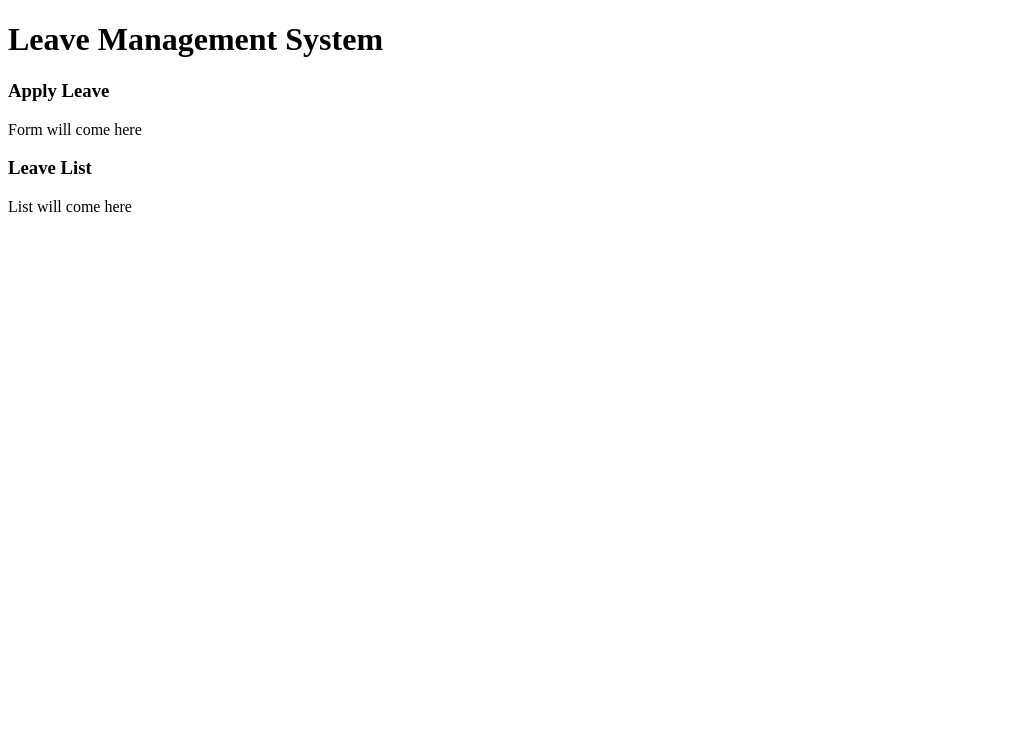
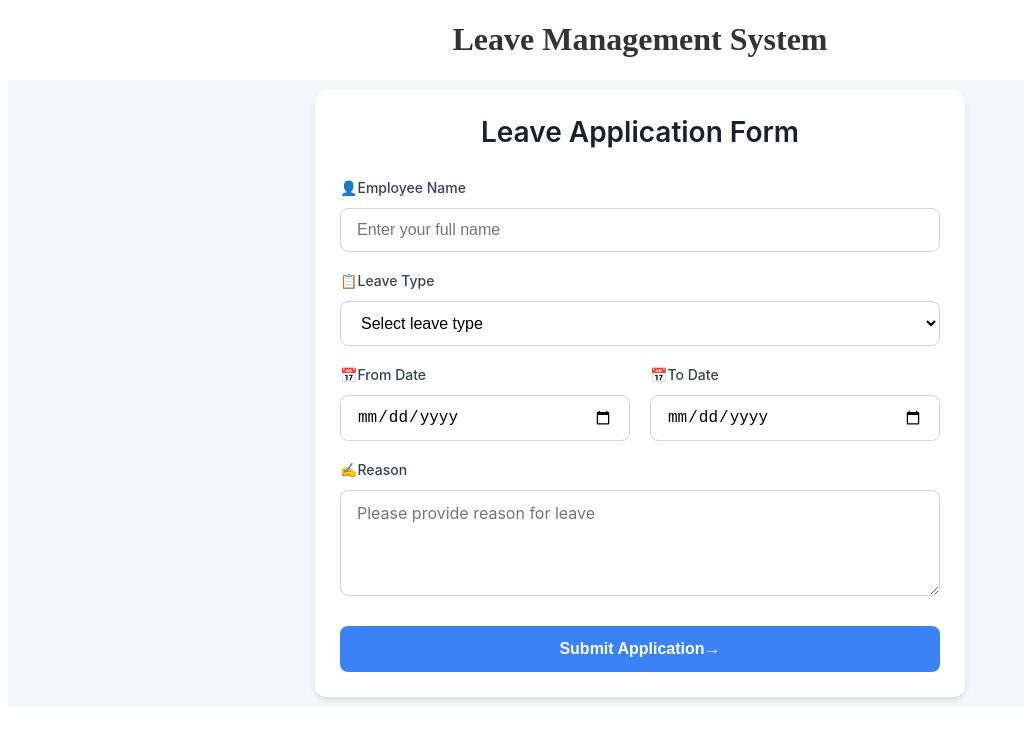
Before and after one commit to Rushikeshgunde/leave-management-frontend, a React (Vite) app: page / in a window 1280 px wide. Shown: the top 744 px of the page, without its empty margins (0-1024 px from the left). Built offline with nearby package versions, Linux system fonts and the light colour scheme.

Commit message:
Day 2: Leave form UI added

```diff
--- a/src/App.css
+++ b/src/App.css
@@ -0,0 +1,5 @@
+.header-h1{
+    text-align: center;
+    color: #333;
+    margin:  0;
+}
--- a/src/App.jsx
+++ b/src/App.jsx
@@ -11,7 +11,7 @@ function App() {
     <>
      <Header/>
      <LeaveForm/>
-     <LeaveList/>
+     {/* <LeaveList/> */}
     </>
   )
 }
--- a/src/component/Header.jsx
+++ b/src/component/Header.jsx
@@ -1,8 +1,9 @@
 import React from 'react'
+// import './App.css';
 
 const Header = () => {
   return (
-    <div>
+    <div className='header-h1'>
         <h1>Leave Management System</h1>
     </div>
   )
--- a/src/pages/LeaveForm.jsx
+++ b/src/pages/LeaveForm.jsx
@@ -1,10 +1,95 @@
 import React from 'react'
+import '../styles/LeaveForm.css'
 
 const LeaveForm = () => {
   return (
-    <div>
-      <h3>Apply Leave</h3>
-      <p>Form will come here</p>
+      <div className="leave-form-container">
+      <div className="leave-form-wrapper">
+        <h1 className="leave-form-title">Leave Application Form</h1>
+
+        <div className="leave-form-content">
+          <div className="leave-form-group">
+            <label className="leave-form-label" htmlFor="employeeName">
+              <span className="leave-form-label-icon">👤</span>
+              Employee Name
+            </label>
+            <input
+              type="text"
+              id="employeeName"
+              name="employeeName"
+              className="leave-form-input"
+              placeholder="Enter your full name"
+            />
+          </div>
+
+          <div className="leave-form-group">
+            <label className="leave-form-label" htmlFor="leaveType">
+              <span className="leave-form-label-icon">📋</span>
+              Leave Type
+            </label>
+            <select
+              id="leaveType"
+              name="leaveType"
+              className="leave-form-select"
+            >
+              <option value="">Select leave type</option>
+              <option value="sick">Sick Leave</option>
+              <option value="casual">Casual Leave</option>
+              <option value="annual">Annual Leave</option>
+              <option value="maternity">Maternity Leave</option>
+              <option value="paternity">Paternity Leave</option>
+              <option value="unpaid">Unpaid Leave</option>
+            </select>
+          </div>
+
+          <div className="leave-form-date-row">
+            <div className="leave-form-group">
+              <label className="leave-form-label" htmlFor="fromDate">
+                <span className="leave-form-label-icon">📅</span>
+                From Date
+              </label>
+              <input
+                type="date"
+                id="fromDate"
+                name="fromDate"
+                className="leave-form-input"
+              />
+            </div>
+
+            <div className="leave-form-group">
+              <label className="leave-form-label" htmlFor="toDate">
+                <span className="leave-form-label-icon">📅</span>
+                To Date
+              </label>
+              <input
+                type="date"
+                id="toDate"
+                name="toDate"
+                className="leave-form-input"
+              />
+            </div>
+          </div>
+
+          <div className="leave-form-group">
+            <label className="leave-form-label" htmlFor="reason">
+               <span className="leave-form-label-icon">✍️</span>
+              Reason
+            </label>
+            <textarea
+              id="reason"
+              name="reason"
+              rows="4"
+              className="leave-form-textarea"
+              placeholder="Please provide reason for leave"
+            />
+          </div>
+
+          <button className="leave-form-button">
+            Submit Application
+            <span className="leave-form-button-icon">→</span>
+          </button>
+        </div>
+      </div>
     </div>
   )
 }
--- /dev/null
+++ b/src/styles/LeaveForm.css
@@ -0,0 +1,145 @@
+ .leave-form-container {
+    /* min-height: 100vh; */
+    background-color: #f5f7fa;
+    padding: 10px;
+    font-family: -apple-system, BlinkMacSystemFont, "Segoe UI", Roboto, "Helvetica Neue", Arial, sans-serif;
+    display: flex;
+    justify-content: center;
+    align-items: center;
+  }
+
+  .leave-form-wrapper {
+    background-color: #ffffff;
+    border-radius: 12px;
+    box-shadow: 0 4px 6px rgba(0, 0, 0, 0.1);
+    padding: 25px;
+    width: 100%;
+    max-width: 600px;
+  }
+
+  .leave-form-title {
+    font-size: 28px;
+    font-weight: 600;
+    color: #1a202c;
+    margin: 0 0 30px 0;
+    text-align: center;
+  }
+
+  .leave-form-content {
+    display: flex;
+    flex-direction: column;
+    gap: 20px;
+  }
+
+  .leave-form-group {
+    display: flex;
+    flex-direction: column;
+    gap: 8px;
+    flex: 1;
+  }
+
+  .leave-form-label {
+    font-size: 14px;
+    font-weight: 500;
+    color: #374151;
+    margin-bottom: 4px;
+  }
+
+  .leave-form-input {
+    padding: 12px 16px;
+    font-size: 16px;
+    border: 1px solid #d1d5db;
+    border-radius: 8px;
+    outline: none;
+    transition: border-color 0.2s;
+    background-color: #ffffff;
+  }
+
+  .leave-form-input:focus {
+    border-color: #3b82f6;
+    box-shadow: 0 0 0 3px rgba(59, 130, 246, 0.1);
+  }
+
+  .leave-form-select {
+    padding: 12px 16px;
+    font-size: 16px;
+    border: 1px solid #d1d5db;
+    border-radius: 8px;
+    outline: none;
+    transition: border-color 0.2s;
+    background-color: #ffffff;
+    cursor: pointer;
+  }
+
+  .leave-form-select:focus {
+    border-color: #3b82f6;
+    box-shadow: 0 0 0 3px rgba(59, 130, 246, 0.1);
+  }
+
+  .leave-form-textarea {
+    padding: 12px 16px;
+    font-size: 16px;
+    border: 1px solid #d1d5db;
+    border-radius: 8px;
+    outline: none;
+    transition: border-color 0.2s;
+    resize: vertical;
+    font-family: inherit;
+    background-color: #ffffff;
+  }
+
+  .leave-form-textarea:focus {
+    border-color: #3b82f6;
+    box-shadow: 0 0 0 3px rgba(59, 130, 246, 0.1);
+  }
+
+  .leave-form-date-row {
+    display: flex;
+    gap: 20px;
+    flex-wrap: wrap;
+  }
+
+  .leave-form-button {
+    padding: 14px 24px;
+    font-size: 16px;
+    font-weight: 600;
+    color: #ffffff;
+    background-color: #3b82f6;
+    border: none;
+    border-radius: 8px;
+    cursor: pointer;
+    transition: background-color 0.2s, transform 0.1s;
+    margin-top: 10px;
+  }
+
+  .leave-form-button:hover {
+    background-color: #2563eb;
+  }
+
+  .leave-form-button:active {
+    transform: scale(0.98);
+  }
+
+  @media (max-width: 768px) {
+    .leave-form-wrapper {
+      padding: 24px;
+    }
+
+    .leave-form-title {
+      font-size: 24px;
+    }
+  }
+
+  @media (max-width: 480px) {
+    .leave-form-container {
+      padding: 12px;
+    }
+
+    .leave-form-wrapper {
+      padding: 20px;
+    }
+
+    .leave-form-title {
+      font-size: 22px;
+    }
+  }
```
